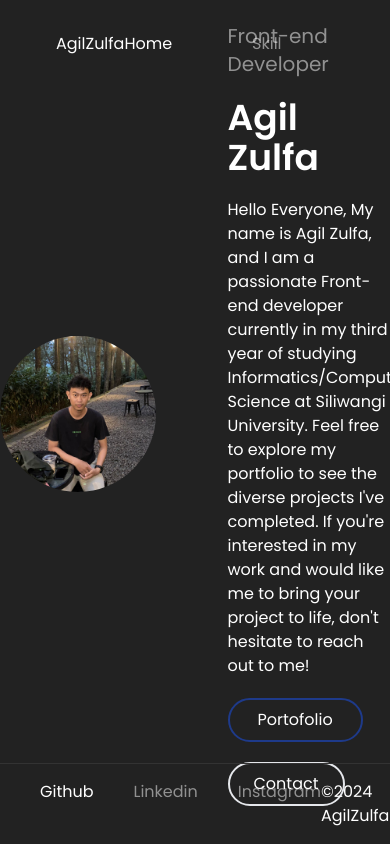
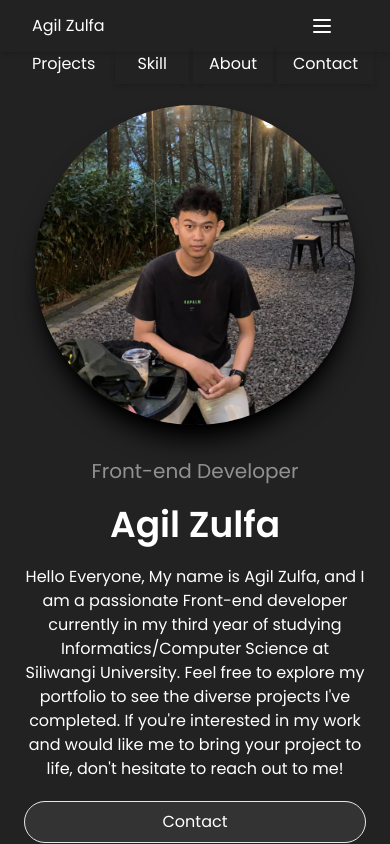
Before and after one commit to agilzulfa16/Portofolio, a React (Vite) app: page / in a window 390 px wide. Built offline with nearby package versions, Linux system fonts and the light colour scheme.

Commit message:
responsif mobile landing page

```diff
--- a/package.json
+++ b/package.json
@@ -10,6 +10,8 @@
     "preview": "vite preview"
   },
   "dependencies": {
+    "@heroicons/react": "^2.1.5",
+    "@material-tailwind/react": "^2.1.9",
     "react": "^18.3.1",
     "react-dom": "^18.3.1"
   },
--- a/src/App.jsx
+++ b/src/App.jsx
@@ -1,10 +1,15 @@
 import LandingPage from "./assets/fragments/landing";
+import Footer from "./assets/components/footer";
 import "./index.css";
 
 function App() {
   return (
     <>
+    <div className="bg-[#222222] w-screen h-screen text-white overflow-auto">
     <LandingPage></LandingPage>
+
+    <Footer />
+    </div>
     </>
   );
 }
--- a/src/assets/components/footer.jsx
+++ b/src/assets/components/footer.jsx
@@ -1,17 +1,14 @@
 const Footer = () => {
-    return (
-
-
-
-        <footer className='bottom-0 absolute flex px-10 py-4 w-full  border-t border-[#333333] overflow-hidden'>
-          <ul className='flex space-x-10'>
-            <li>Github</li>
-            <li className="opacity-50">Linkedin</li>
-            <li className="opacity-50">Instagram</li>
-          </ul>
-          <p className='ml-auto'>©2024 AgilZulfa</p>
-        </footer>
-
-    )};
+  return (
+      <footer className='bottom-0 flex text-center flex-col md:flex-row justify-between items-center px-6 md:px-10 py-4 w-full border-t border-[#333333]'>
+        <ul className='flex flex-col md:flex-row space-y-2 md:space-y-0 md:space-x-10 mb-2 md:mb-0'>
+          <li>Github</li>
+          <li className="opacity-50">LinkedIn</li>
+          <li className="opacity-50">Instagram</li>
+        </ul>
+        <p className='text-center md:ml-auto'>©2024 Agil Zulfa</p>
+      </footer>
+  );
+};
 
 export default Footer;
--- a/src/assets/components/nav.jsx
+++ b/src/assets/components/nav.jsx
@@ -1,18 +1,110 @@
-const Navigasi = () => {
-    return (
-        <nav className='flex justify-between px-14 pt-8 w-11/12 overflow-hidden'>
-      <h1> AgilZulfa </h1>
+import React from "react";
+import {
+  Navbar,
+  Collapse,
+  Typography,
+  Button,
+  IconButton,
+} from "@material-tailwind/react";
 
-      <ul className='flex space-x-20 font-sans'>
-        <li>Home</li>
-        <li className='opacity-50'>Skill</li>
-        <li className='opacity-50'>Projects</li>
-        <li className='opacity-50'>Portofolio</li>
-        <li className='opacity-50'>Contact</li>
-      </ul>
-</nav>
-    )
+function Navigasi() {
+  const [openNav, setOpenNav] = React.useState(false);
 
+  React.useEffect(() => {
+    window.addEventListener(
+      "resize",
+      () => window.innerWidth >= 960 && setOpenNav(false),
+    );
+  }, []);
+
+
+
+  return (
+    <Navbar className="mx-auto w-full px-4 py-2 lg:px-8 lg:py-4 border-none">
+      <div className="container mx-auto px-4 md:px-20 flex items-center justify-between text-blue-gray-900">
+        <Typography
+          as="a"
+          href="#"
+          className="mr-4 cursor-pointer py-1.5 font-medium"
+        >
+          Agil Zulfa
+        </Typography>
+
+        <div className="flex items-center gap-x-16">
+          <Button variant="text" size="sm" className="hidden lg:inline-block">
+            <span>Projects</span>
+          </Button>
+          <Button variant="text" size="sm" className="hidden lg:inline-block">
+            <span>Skill</span>
+          </Button>
+          <Button variant="text" size="sm" className="hidden lg:inline-block">
+            <span>About</span>
+          </Button>
+          <Button variant="text" size="sm" className="hidden lg:inline-block">
+            <span>Contact</span>
+          </Button>
+
+        </div>
+
+        <Button
+          variant="text"
+          className="ml-auto text-inherit hover:bg-transparent focus:bg-transparent active:bg-transparent lg:hidden"
+          ripple={false}
+          onClick={() => setOpenNav(!openNav)}
+        >
+          {openNav ? (
+            <svg
+              xmlns="http://www.w3.org/2000/svg"
+              fill="none"
+              className="h-6 w-6"
+              viewBox="0 0 24 24"
+              stroke="currentColor"
+              strokeWidth={2}
+            >
+              <path
+                strokeLinecap="round"
+                strokeLinejoin="round"
+                d="M6 18L18 6M6 6l12 12"
+              />
+            </svg>
+          ) : (
+            <svg
+              xmlns="http://www.w3.org/2000/svg"
+              className="h-6 w-6"
+              fill="none"
+              stroke="currentColor"
+              strokeWidth={2}
+            >
+              <path
+                strokeLinecap="round"
+                strokeLinejoin="round"
+                d="M4 6h16M4 12h16M4 18h16"
+              />
+            </svg>
+          )}
+        </Button>
+      </div>
+      <Collapse open={openNav}>
+        <div className="container mx-auto">
+
+          <div className="flex items-center gap-x-1">
+            <Button fullWidth variant="text" size="sm" className="">
+              <span>Projects</span>
+            </Button>
+            <Button fullWidth variant="gradient" size="sm" className="">
+              <span>Skill</span>
+            </Button>
+            <Button fullWidth variant="gradient" size="sm" className="">
+              <span>About</span>
+            </Button>
+            <Button fullWidth variant="gradient" size="sm" className="">
+              <span>Contact</span>
+            </Button>
+          </div>
+        </div>
+      </Collapse>
+    </Navbar>
+  );
 }
 
 export default Navigasi;
--- a/src/assets/fragments/landing.jsx
+++ b/src/assets/fragments/landing.jsx
@@ -1,19 +1,18 @@
-import Footer from "../components/footer";
+
 import Navigasi from "../components/nav";
-
 
 function LandingPage() {
   return (
     <>
-      <div className="bg-[#222222] w-screen h-screen text-white overflow-hidden">
+
         <Navigasi />
-        <div className="flex justify-center items-center h-full pb-32 space-x-14">
-          <div className="mr-4">
-            <img width={350} className="rounded-full" src="agil.jpeg" alt="Agil Zulfa" />
+        <div className="flex flex-col  justify-center items-center h-full md:pb-32 md:flex-row md:space-x-14 px-6 md:p-0 ">
+          <div className="mb-8 md:mb-0 md:mr-4">
+            <img width={320} className="rounded-full shadow-xl shadow-black" src="agil.jpeg" alt="Agil Zulfa" />
           </div>
-          <div className="space-y-5 w-5/12">
+          <div className="space-y-5 md:w-5/12 text-center md:text-left">
             <h2 className="text-xl opacity-50">Front-end Developer</h2>
-            <h1 className="tex text-4xl font-extrabold">Agil Zulfa</h1>
+            <h1 className="text-4xl font-extrabold">Agil Zulfa</h1>
             <p>
               Hello Everyone, My name is Agil Zulfa, and I am a passionate
               Front-end developer currently in my third year of studying
@@ -21,17 +20,20 @@ function LandingPage() {
               explore my portfolio to see the diverse projects I've completed.
               If you're interested in my work and would like me to bring your
               project to life, don't hesitate to reach out to me!
+
+
+
             </p>
 
-            <button type="button" className="border border-blue-900 border-2 px-7 py-2 rounded-3xl mr-4"> Portofolio </button>
-            <button type="button" className="border border-2 px-6 py-2 rounded-3xl"> Contact </button>
+            <div className="flex flex-col w-ful md:justify-start md:flex-row">
+              <button type="button" className="bg-[#333333] border-blue-900 border shadow-md shadow-blue-900 px-16 py-2 rounded-3xl md:mb-0 md:mr-4 hidden md:block ">Portfolio</button>
+              <button type="button" className="bg-[#333333] border px-10 py-2  rounded-3xl">Contact</button>
+            </div>
           </div>
         </div>
 
 
 
-        <Footer />
-      </div>
     </>
   );
 }
```
Also changed, not shown: 1 other file (tests, documents, lock files or other folders).
